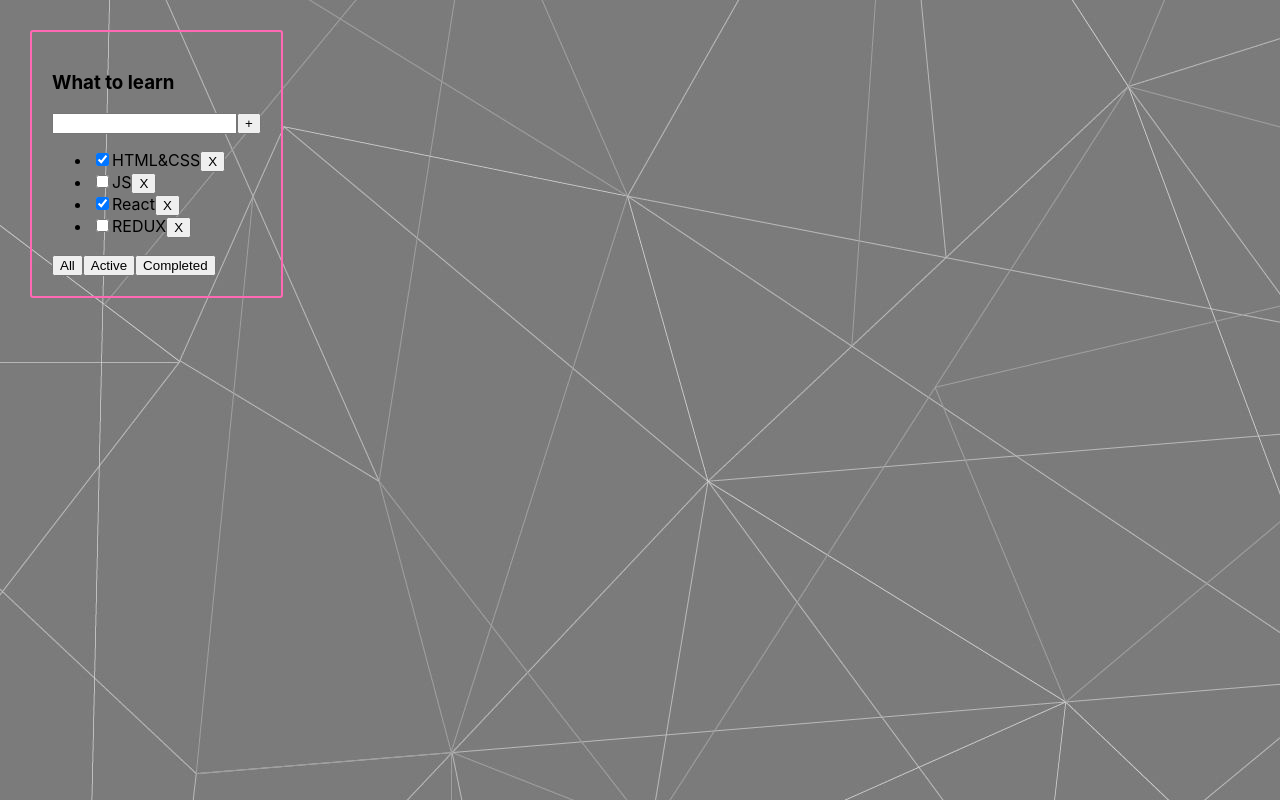
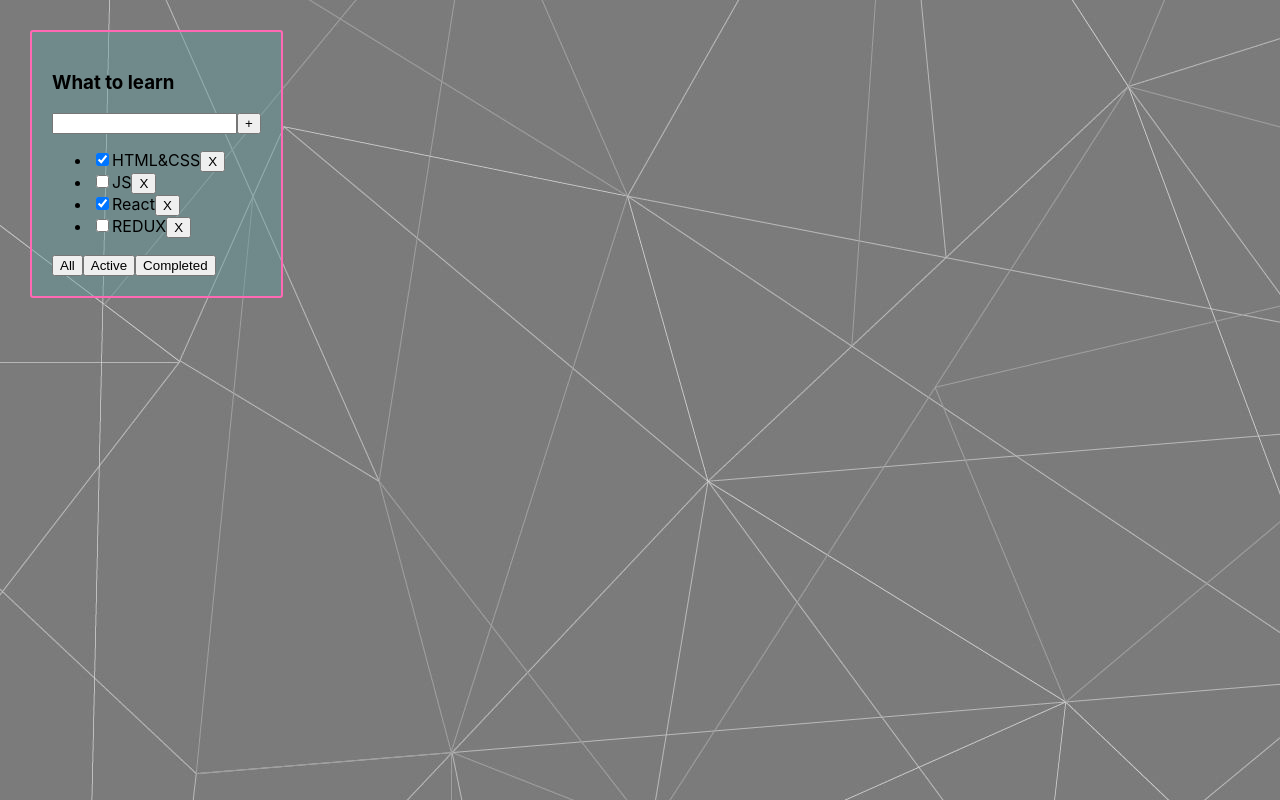
Before and after one commit to KIRYL15/Todolist-2.0, a React (Create React App) app: page / in a window 1280 px wide. Built offline with nearby package versions, Linux system fonts and the light colour scheme.

Commit message:
feat:refactoring function getFilteredTasks

```diff
--- a/src/App.tsx
+++ b/src/App.tsx
@@ -21,9 +21,7 @@
     const removeTask = (taskId: string) => {
         setTasks(tasks.filter((f) => f.id !== taskId))
     }
-    const changeTodolistFilter = (filter: FilterValueType) => {
-        setFilter(filter)
-    }
+    const changeTodolistFilter = (filter: FilterValueType) => setFilter(filter)
     const addTask = (newTitle: string) => {
         const newTask = {
             id: v1(),
@@ -33,17 +31,20 @@
         setTasks([newTask, ...tasks])
     }
     const [filter, setFilter] = useState<FilterValueType>("all")
-    let tasksForRender: Array<TasksType> = []
-    if (filter === "all") {
-        tasksForRender = tasks
-    }
-    if (filter === "active") {
-        tasksForRender = tasks.filter(t => !t.isDone)
-    }
-    if (filter === "completed") {
-        tasksForRender = tasks.filter(t => t.isDone)
+
+    const getFilteredTasks = (tasks: Array<TasksType>, filter: FilterValueType): Array<TasksType> => {
+        switch (filter) {
+            case "active":
+                return tasks.filter(t => !t.isDone)
+            case "completed":
+                return tasks.filter(t => t.isDone)
+            default:
+                return tasks
+        }
     }
 
+    const tasksForRender: Array<TasksType> = getFilteredTasks(tasks, filter)
+//UI
     return (
         <div className="App">
             <Todolist
--- a/src/TasksList.tsx
+++ b/src/TasksList.tsx
@@ -5,16 +5,16 @@
     removeTask: (taskId: string) => void,
     tasks:Array<TasksType>
 }
-export const TasksList: FC<TasksListType> = (props) => {
-
+export const TasksList: FC<TasksListType> = (props):JSX.Element => {
     return (
         <div>
             {props.tasks.map((m)=>{
+                const onClickHandler=()=>props.removeTask(m.id)
                 return(
                     <li key={m.id}>
                         <input type="checkbox" checked={m.isDone}/>
                         <span>{m.title}</span>
-                        <button onClick={()=>{props.removeTask(m.id)}}>X</button>
+                        <button onClick={onClickHandler}>X</button>
                     </li>
                 )
             })}
--- a/src/Todolist.module.css
+++ b/src/Todolist.module.css
@@ -2,4 +2,8 @@
     border: 2px solid hotpink;
     border-radius: 3px;
     padding: 20px;
+    background: rgba(95, 158, 160, 0.42);
 }
+.Todolist:hover{
+    background: rgba(95, 158, 160, 0.9);
+}
--- a/src/Todolist.tsx
+++ b/src/Todolist.tsx
@@ -1,7 +1,8 @@
-import React, {ChangeEvent, FC, useState} from 'react';
+import React, {ChangeEvent, FC, KeyboardEvent, useState} from 'react';
 import s from './Todolist.module.css'
 import {FilterValueType, TasksType} from "./App";
 import {TasksList} from "./TasksList";
+
 type TodolistType = {
     title: string,
     tasks: Array<TasksType>
@@ -11,26 +12,24 @@
 }
 export const Todolist: FC<TodolistType> = (props) => {
     const [titleForInput, setTitleForInput] = useState<string>('')
-    console.log(titleForInput)
     const onClickButtonAll = () => props.changeTodolistFilter("all")
     const onClickButtonActive = () => props.changeTodolistFilter("active")
     const onClickButtonCompleted = () => props.changeTodolistFilter("completed")
     const onClickHandler = () => {
         props.addTask(titleForInput)
         setTitleForInput('')
-
     }
-    const onChangeHandler = (e: ChangeEvent<HTMLInputElement>) => {
-        setTitleForInput(e.currentTarget.value)
-
-    }
+    const onChangeHandler = (e: ChangeEvent<HTMLInputElement>) => setTitleForInput(e.currentTarget.value)
+    const onKeyDownAddTask = (e:KeyboardEvent<HTMLInputElement>) => e.key === "Enter" && onClickHandler()
     return (
         <div className={s.Todolist}>
             <h3>{props.title}</h3>
             <div>
                 <input
                     value={titleForInput}
-                    onChange={onChangeHandler}/>
+                    onChange={onChangeHandler}
+                    onKeyDown={onKeyDownAddTask}
+                />
                 <button onClick={onClickHandler}>+</button>
                 {titleForInput.length > 15 && <div style={{color: "hotpink"}}>Task title is long</div>}
             </div>
```
